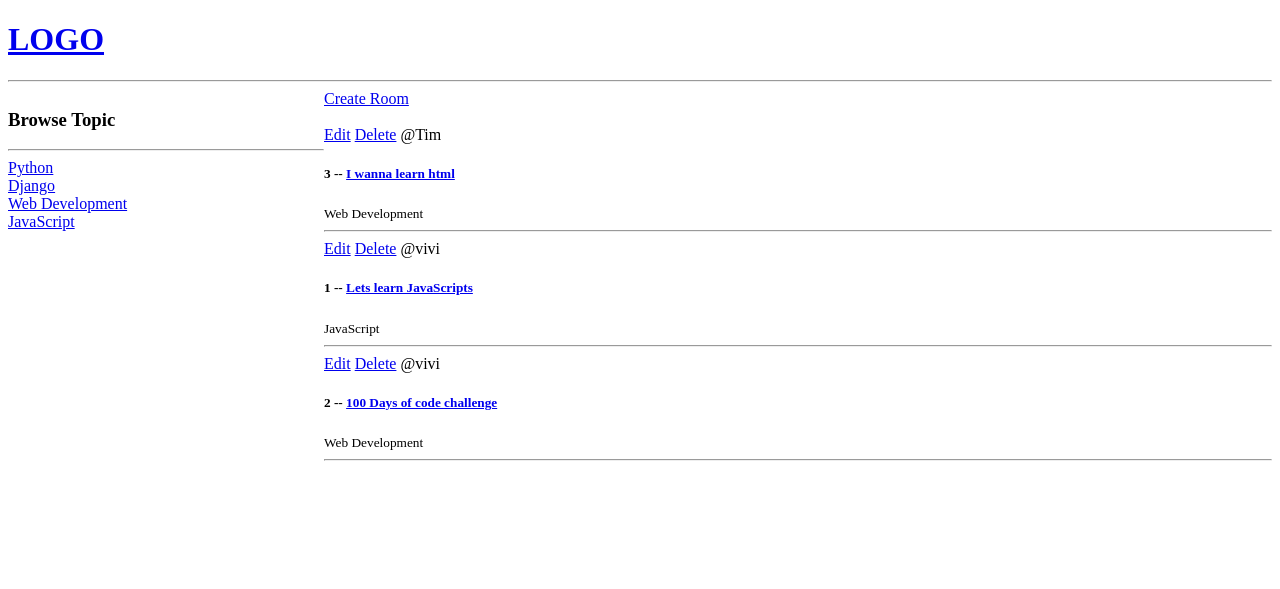
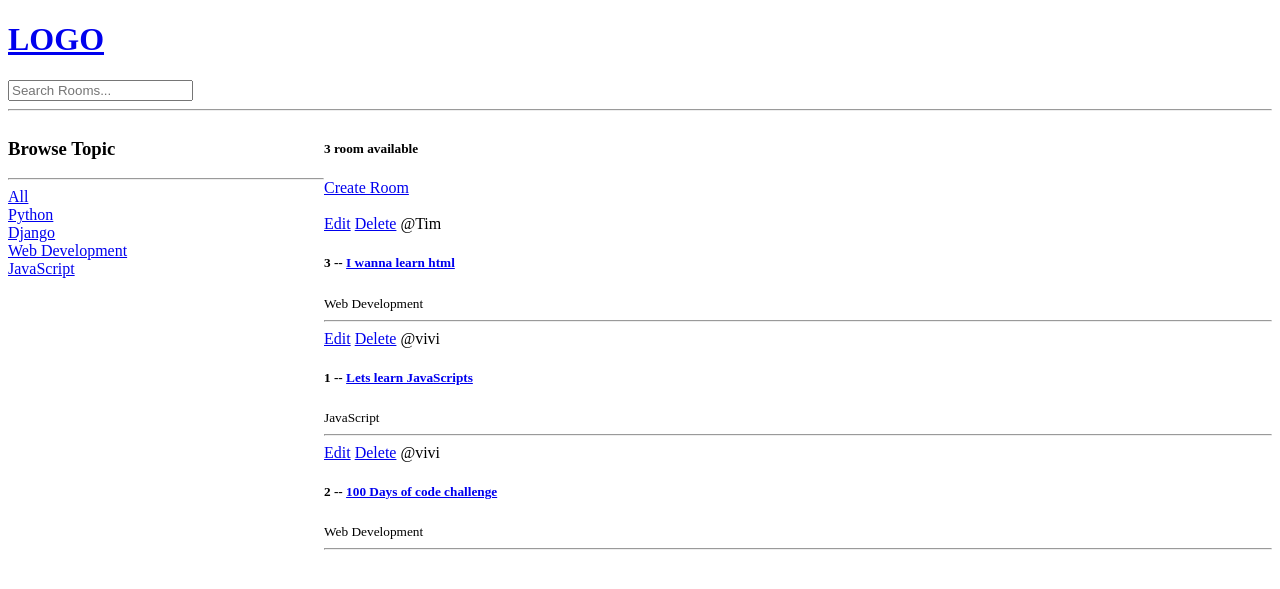
Before and after one commit to vverac/studybad, a Django app: page / in a window 1280 px wide. Shown: the top 589 px of the page. Run offline with Django 5.2, Linux system fonts and the light colour scheme; data comes from the database, SQL or seed files in the repository.

Commit message:
creando la funcionalidad de busqueda a traves de una barra lateral y un input desde navbar

```diff
--- a/base/templates/base/home.html
+++ b/base/templates/base/home.html
@@ -13,15 +13,22 @@
   <div>
     <h3>Browse Topic</h3>
     <hr />
+
+    <div>
+      <a href="{% url 'home' %}">All</a>
+    </div>
+
     {% for topic in topics %}
 
     <div>
-      <a href="#">{{topic}}</a>
+      <a href="{% url 'home' %}?q={{topic.name}}">{{topic.name}}</a>
     </div>
 
     {% endfor %}
   </div>
   <div>
+    <h5>{{room_count}} room available</h5>
+
     <a href="{% url 'create-room'  %}">Create Room</a>
     <br />
     <br />
--- a/base/views.py
+++ b/base/views.py
@@ -2,6 +2,7 @@ from django.shortcuts import render, redirect
 from django.http  import HttpResponse
 from .models import Room, Topic
 from .forms import RoomForm
+from django.db.models  import Q
 
 
 # Create your views here.
@@ -16,12 +17,19 @@ def home(request):
     #return HttpResponse ("Home Page")
     # return  render (request, 'home.html')
     # return  render (request, 'home.html', {'rooms': rooms})
-    rooms=Room.objects.all()
+    # rooms=Room.objects.all()
+
+    q= request.GET.get('q') if  request.GET.get('q') != None else ''
+    rooms=Room.objects.filter(
+        Q(topic__name__icontains=q) |
+        Q(name__icontains=q) |
+        Q(description__icontains=q)
+        )
 
     topics=Topic.objects.all()
+    room_count=rooms.count()
 
-
-    context = {'rooms': rooms, 'topics' : topics}
+    context = {'rooms': rooms, 'topics' : topics, 'room_count' : room_count}
     # return  render (request, 'home.html', context)
     return  render (request, 'base/home.html', context)
 
--- a/templates/navbar.html
+++ b/templates/navbar.html
@@ -2,4 +2,8 @@
   <h1>LOGO</h1>
 </a>
 
+<form method="GET" action="{% url 'home'%}">
+  <input type="text" name="q" placeholder="Search Rooms..." />
+</form>
+
 <hr />
```
